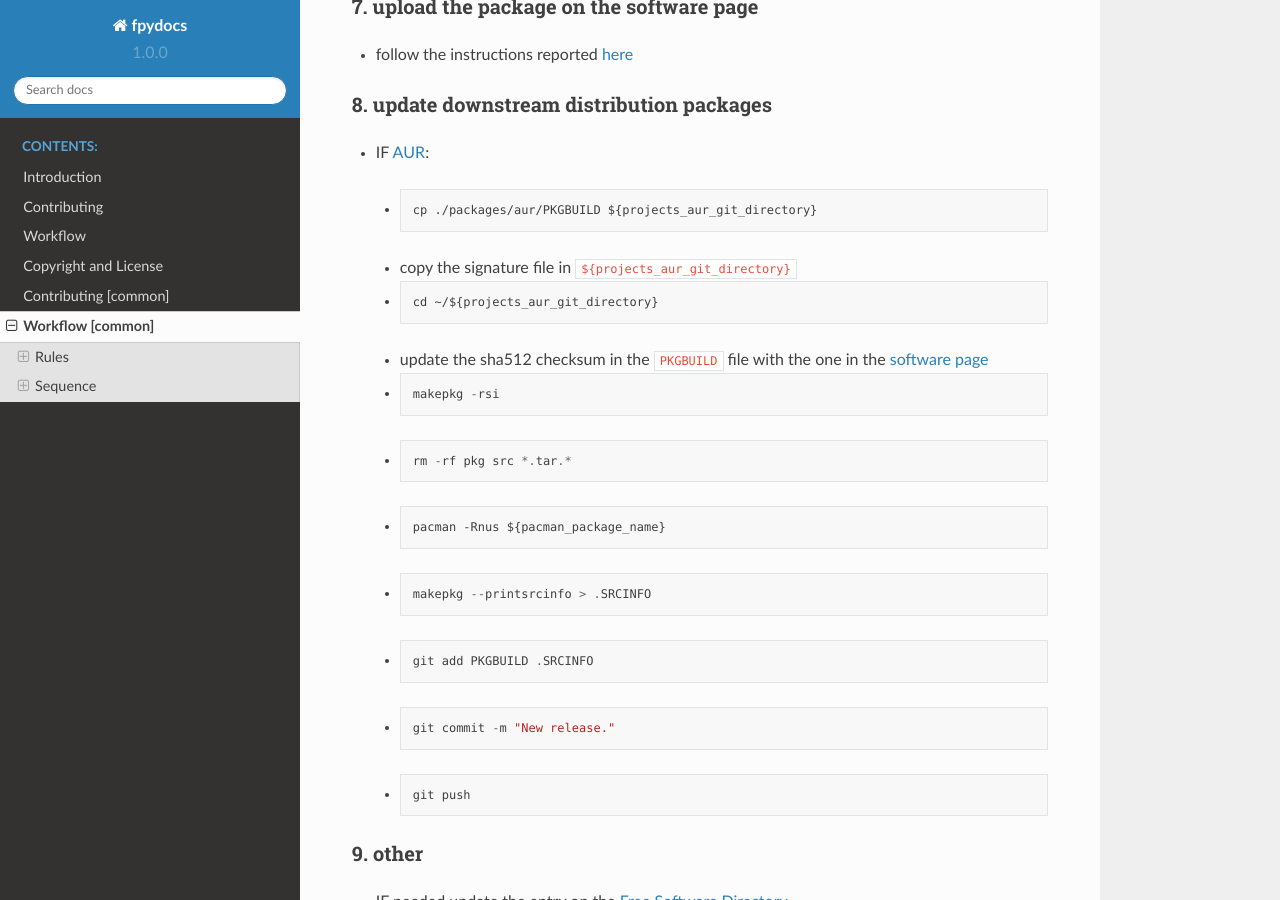
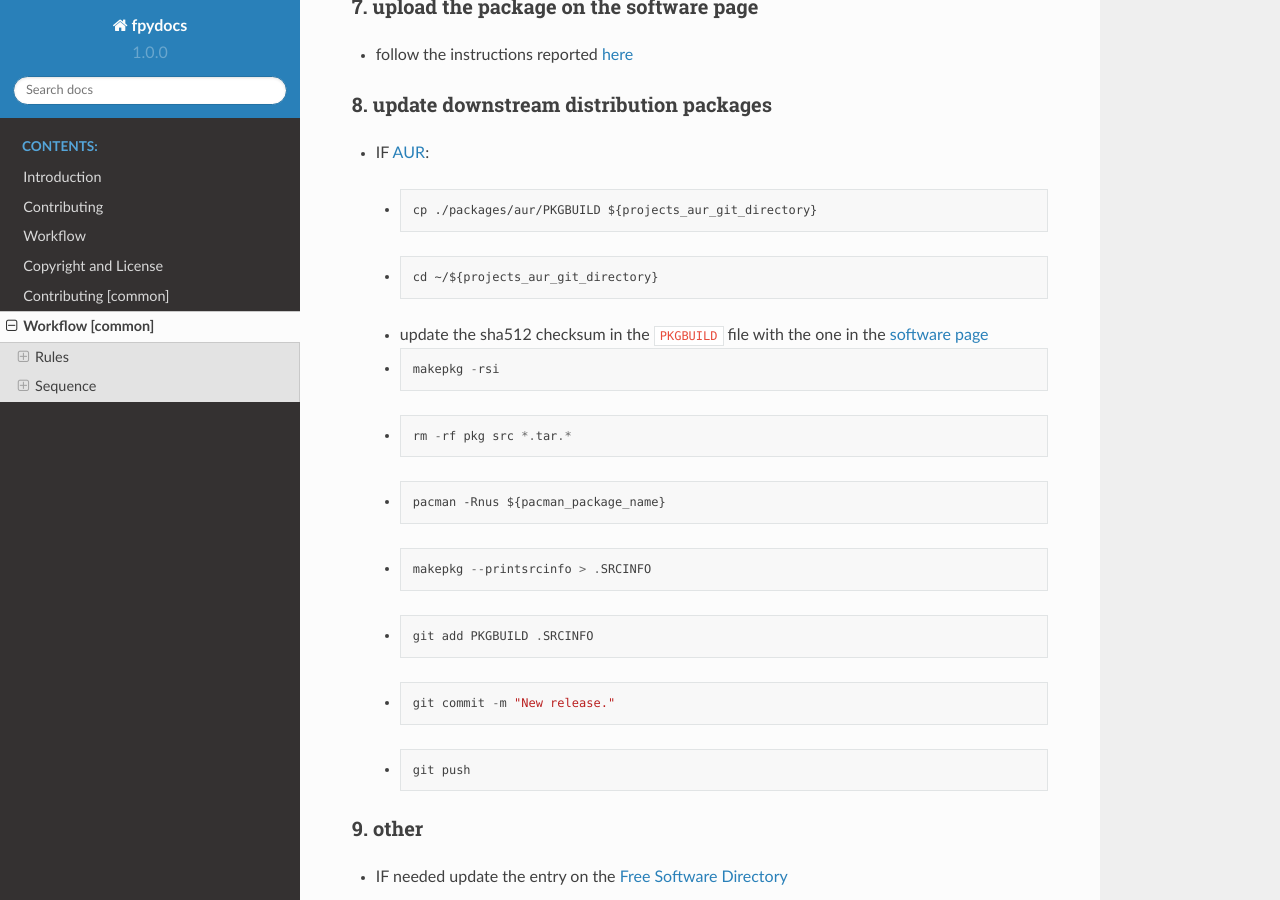
Before and after one commit to frnmst/fpydocs, a Sphinx documentation site: the page built from docs/workflow_common.rst, in a window 1280 px wide and 900 px high, scrolled down 4408 px. Built offline with Sphinx 7.4.7 and the Read the Docs theme 2.0.0, drawn with Linux system fonts in a browser that asks for light colours.

Commit message:
Removed useless instruction.

```diff
--- a/docs/workflow_common.rst
+++ b/docs/workflow_common.rst
@@ -339,8 +339,6 @@ Follow these instructions in sequential order.
 
         cp ./packages/aur/PKGBUILD ${projects_aur_git_directory}
 
- - copy the signature file in ``${projects_aur_git_directory}``
-
  -
 
     ::
```
